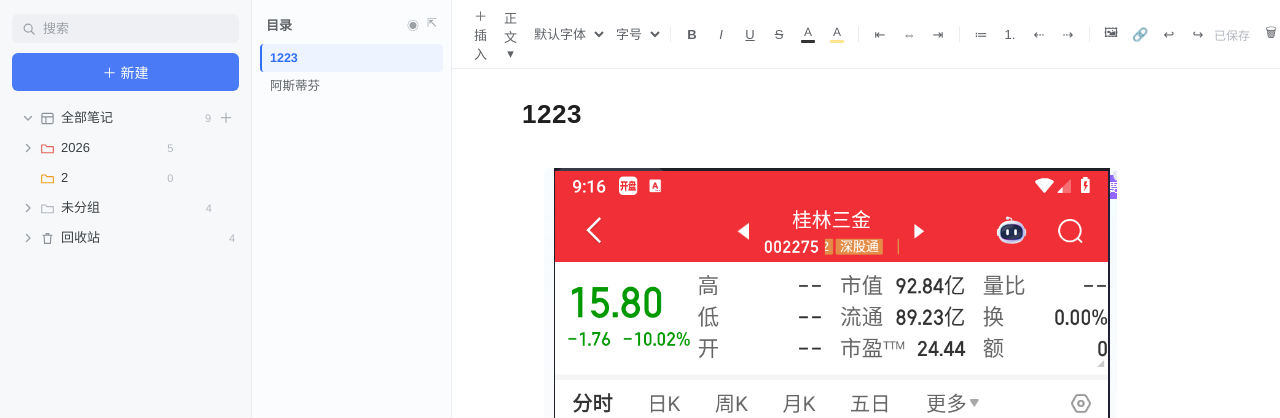
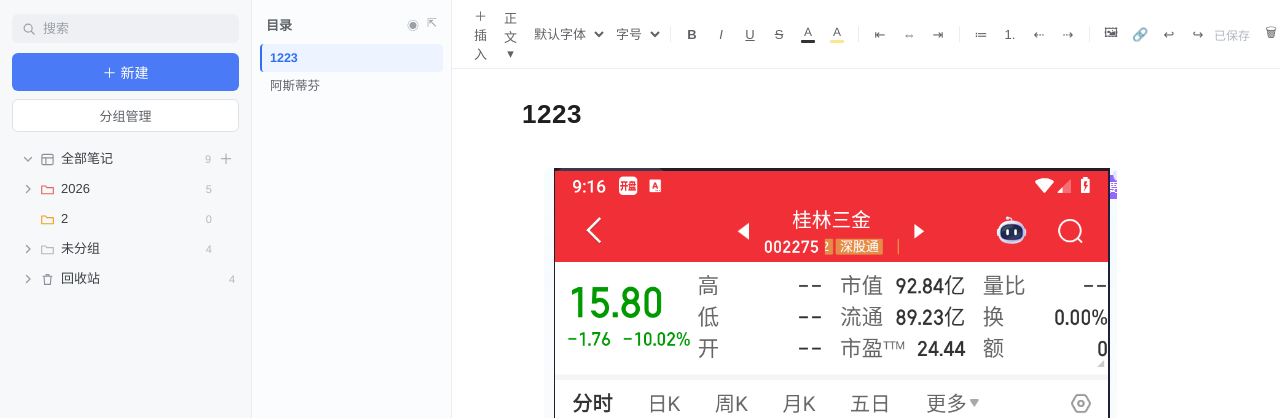
Before and after one commit to chaoren399/note, a Flask app: page / in a window 1280 px wide. Shown: the top 418 px of the page. Run offline with Flask 3, Linux system fonts and the light colour scheme; data comes from the database, SQL or seed files in the repository; both versions use the stored data as it was after the commit.

Commit message:
2026年11月6日-分组管理

```diff
--- a/static/css/style.css
+++ b/static/css/style.css
@@ -10,8 +10,11 @@ svg { display: block; }
 .search-box .s-ico { width: 14px; height: 14px; flex-shrink: 0; }
 .search-box input { border: none; outline: none; background: transparent; width: 100%; font-size: 13px; color: #333; }
 .search-box input::placeholder { color: #9aa0a6; }
-.btn-create { margin: 0 12px 10px; padding: 9px; border: none; background: #4a7af5; color: #fff; border-radius: 6px; cursor: pointer; font-size: 14px; }
+.btn-create { margin: 0 12px 8px; padding: 9px; border: none; background: #4a7af5; color: #fff; border-radius: 6px; cursor: pointer; font-size: 14px; }
 .btn-create:hover { background: #3d6ae0; }
+.btn-manage { margin: 0 12px 10px; padding: 6px; border: 1px solid #dfe3e8; background: #fff; color: #5f6368; border-radius: 6px; cursor: pointer; font-size: 13px; width: calc(100% - 24px); }
+.btn-manage:hover { border-color: #4a7af5; color: #4a7af5; }
+.btn-manage.on { background: #e6efff; border-color: #4a7af5; color: #4a7af5; }
 
 .tree { flex: 1; overflow-y: auto; padding: 2px 8px 14px; }
 .t-node, .t-leaf { display: flex; align-items: center; gap: 6px; padding: 6px 8px; border-radius: 5px; font-size: 13px; color: #3c4043; cursor: pointer; white-space: nowrap; line-height: 18px; }
--- a/static/js/app.js
+++ b/static/js/app.js
@@ -24,6 +24,7 @@ const state = {
   expanded: new Set(['all']),
   q: '',
   follow: true,     // 目录跟随滚动高亮
+  manageMode: false, // 分组管理模式：开启后才能重命名/删除分组
 };
 
 const editor = $('#editor');
@@ -118,8 +119,9 @@ function groupHtml(g, idx, notes) {
     <span class="t-label">${esc(g.name)}</span>
     <span class="t-count">${notes.length}</span>
     <span class="t-op" data-new="${g.id}" title="在此分组新建笔记">＋</span>
+    ${state.manageMode ? `
     <span class="t-op" data-edit="${g.id}" title="重命名">✎</span>
-    <span class="t-op danger" data-del="${g.id}" title="删除分组">×</span>
+    <span class="t-op danger" data-del="${g.id}" title="删除分组">×</span>` : ''}
   </div>`;
   if (open) {
     const sorted = [...notes].sort((a, b) => b.updatedAt.localeCompare(a.updatedAt));
@@ -493,6 +495,17 @@ $('#moveMenu').addEventListener('click', async e => {
 
 // 新建 / 搜索
 $('#btnNew').addEventListener('click', createNote);
+
+// 分组管理开关
+$('#btnManage').addEventListener('click', () => {
+  state.manageMode = !state.manageMode;
+  $('#btnManage').classList.toggle('on', state.manageMode);
+  renderTree();
+  toast(state.manageMode
+    ? '分组管理已开启：可重命名（✎）/ 删除（×）分组'
+    : '分组管理已关闭');
+});
+
 $('#searchInput').addEventListener('input', e => {
   state.q = e.target.value.trim().toLowerCase();
   renderTree();
--- a/templates/index.html
+++ b/templates/index.html
@@ -15,6 +15,7 @@
       <input id="searchInput" placeholder="搜索">
     </div>
     <button class="btn-create" id="btnNew">＋ 新建</button>
+    <button class="btn-manage" id="btnManage">分组管理</button>
     <div class="tree" id="tree"></div>
     <div class="side-footer">
       <div class="user"><span class="avatar">U</span><span>用户</span></div>
```
Also changed, not shown: notes.db, static/uploads/2026/11/20261106090235_1fd53b87.png (added), static/uploads/2026/11/20261106091641_60bb3f60.png (added).
